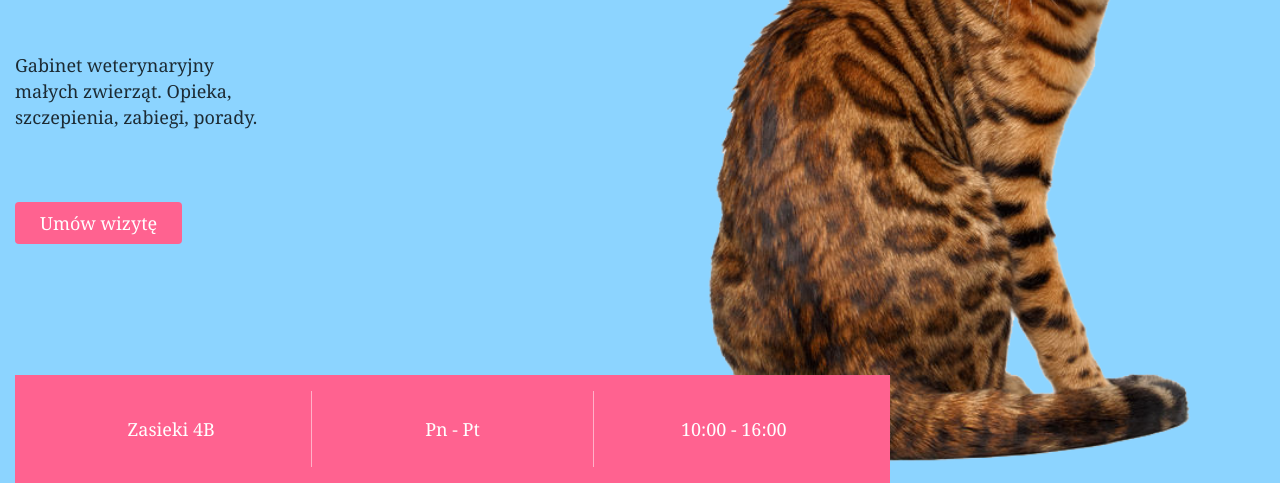
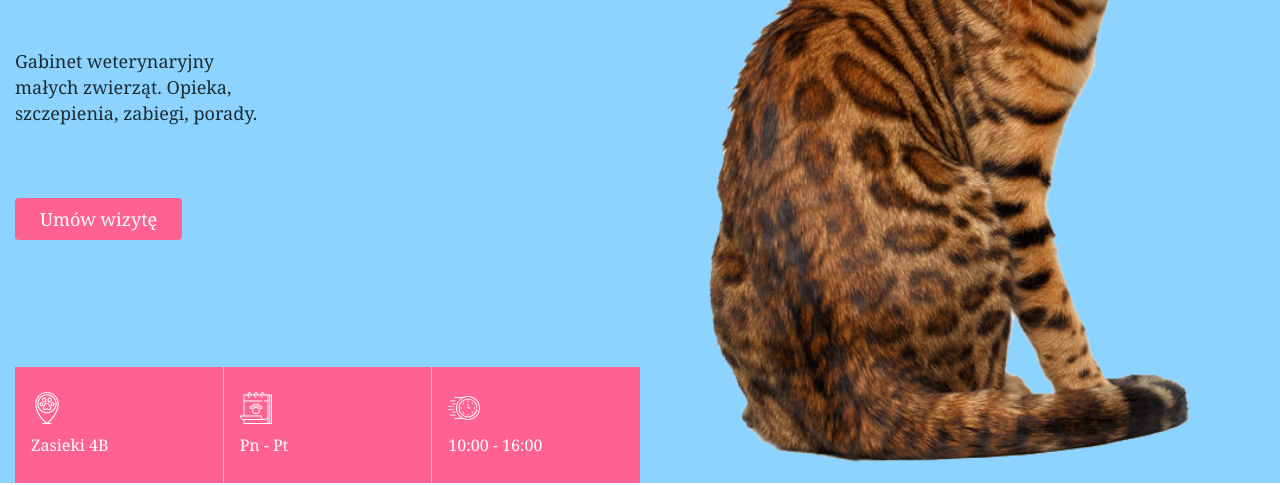
Before and after one commit to marcinliwen/animalvet, a Gatsby site: page / in a window 1280 px wide. Shown: the part 317-802 px from the top of the page. Built offline with nearby package versions, Linux system fonts and the light colour scheme; Gatsby itself is replaced by a stand-in of ours.

Commit message:
icons for  first oage

```diff
--- a/src/components/layout.css
+++ b/src/components/layout.css
@@ -690,7 +690,6 @@
 
 .welcome-opening {
   background: #ff6290;
-  padding: 16px;
   width: calc(100% + 30px);
   margin-left: -15px;
   margin-right: -15px;
@@ -711,10 +710,14 @@
 
 .welcome-opening > div {
   text-align: center;
-  flex: 1;
-  display: flex;
-  align-items: center;
-  justify-content: center;
+  flex: 1 1;
+  padding: 16px;
+  font-size: 12px;
+}
+.welcome-opening img {
+  width: 25px;
+  margin: 0 auto 8px auto;
+  display: block;
 }
 
 .welcome-opening > div:not(:last-child) {
@@ -809,14 +812,21 @@
 }
 .welcome-opening {
   margin-left: 0;
-  margin-right: 0;
-  width: 70%;
+  margin-right: 50%;
+  width: 50%;
+}
+
+.welcome-opening img{
+  margin-left: 0;
+  width: 32px;
 }
 .uslugi-content button{
   margin: 0;
 }
 .welcome-opening > div {
-  padding: 25px 0;
+  padding: 25px 16px;
+  font-size: 16px;
+  text-align: left;
 }
 .welcome-img {
   margin-left: 0;
--- a/src/pages/index.js
+++ b/src/pages/index.js
@@ -14,6 +14,9 @@
 import profilactic from "../images/profilactic.svg"
 import vaccine from "../images/vaccine.svg"
 import bandage from "../images/bandage.svg"
+import calendar from "../images/calendar.svg"
+import location from "../images/location.svg"
+import time from "../images/time.svg"
 
 const IndexPage = props => (
   <Layout>
@@ -29,9 +32,9 @@
         <Img fluid={props.data.imgOne.childImageSharp.fluid} />
         </div>
         <div className="welcome-opening">
-          <div className="address">Zasieki 4B</div>
-          <div className="days">Pn - Pt</div>
-          <div className="hours">10:00 - 16:00</div>
+          <div className="address"><img src={location} alt="Lokacja"/>Zasieki 4B</div>
+          <div className="days"><img src={calendar} alt="Kalendarz"/>Pn - Pt</div>
+          <div className="hours"><img src={time} alt="Czas"/>10:00 - 16:00</div>
         </div>
 
 
```
Also changed, not shown: src/images/calendar.svg (added), src/images/location.svg (added), src/images/time.svg (added).
